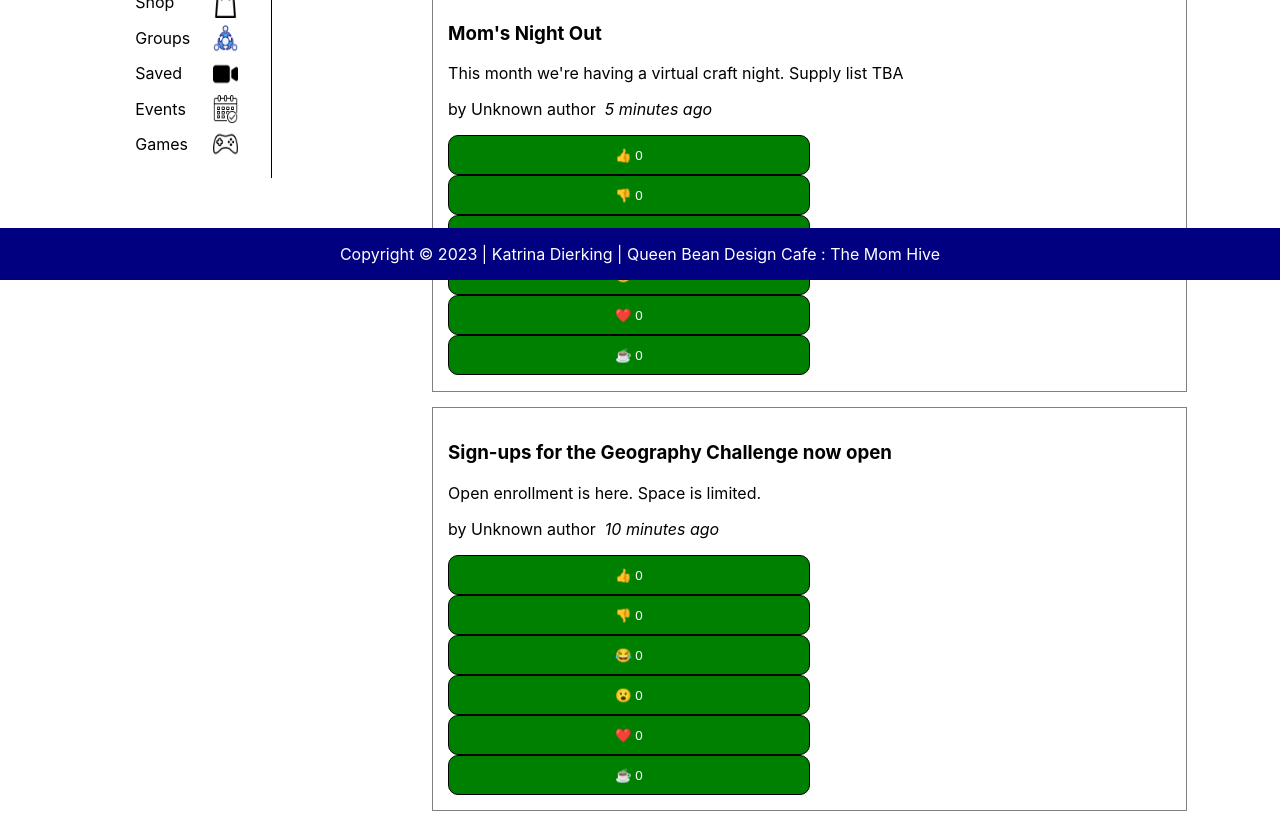
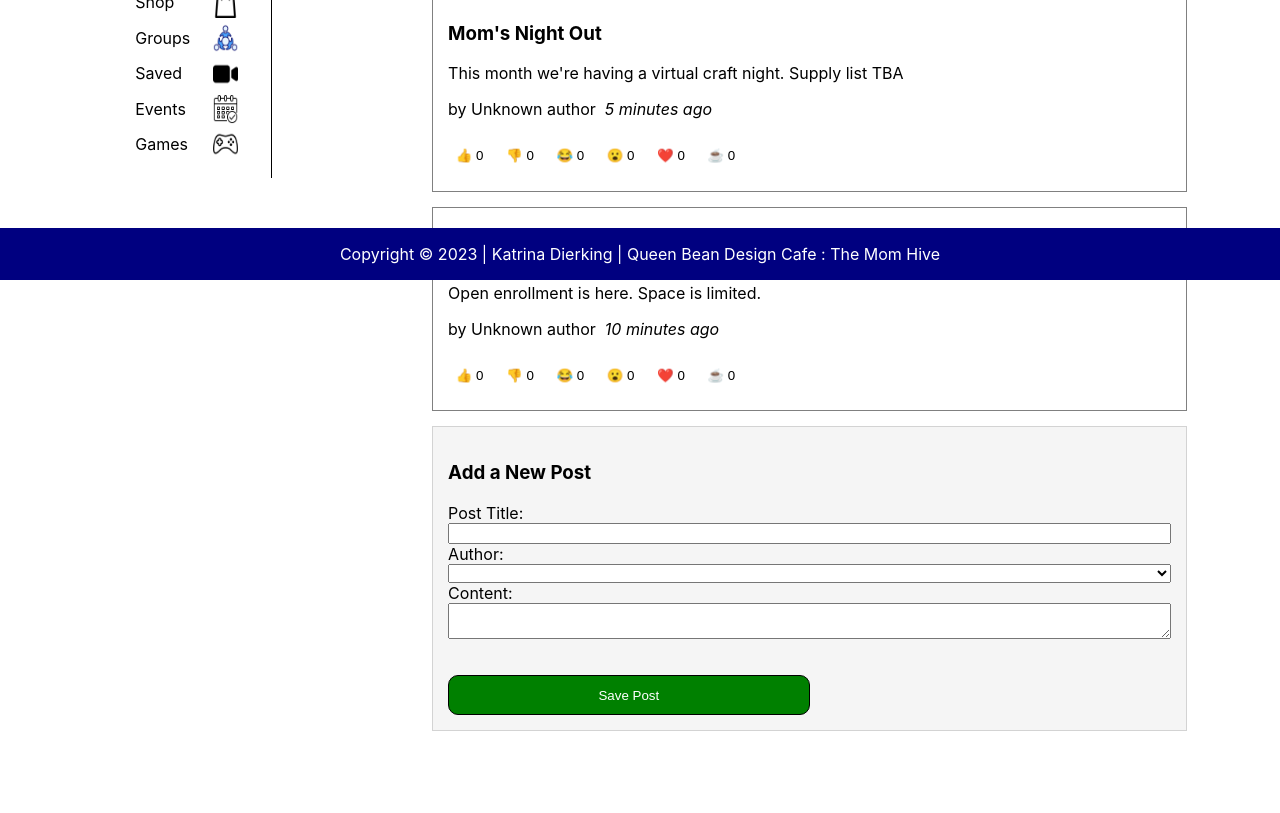
Before and after one commit to Katrina-Dierking/hs-mom-hive, a React (Create React App) app: page /dashboard in a window 1280 px wide. Shown: the part 520-1333 px from the top of the page. Built offline with nearby package versions, Linux system fonts and the light colour scheme.

Commit message:
reaction button styling

```diff
--- a/src/features/posts/ReactionButtons.js
+++ b/src/features/posts/ReactionButtons.js
@@ -1,5 +1,6 @@
 import { useDispatch } from "react-redux";
 import { reactionAdded } from "./postsSlice";
+import './posts.scss'
 
 const reactionEmoji = {
   thumbsUp: "👍",
@@ -17,6 +18,8 @@ export const ReactionButtons = ({ post }) => {
 
   const reactionButtons = Object.entries(reactionEmoji).map(([name, emoji]) => {
     return (
+
+
         <button
           key={name}
           type="button"
@@ -27,8 +30,9 @@ export const ReactionButtons = ({ post }) => {
         >
           {emoji} {post.reactions[name]}
         </button>
+
     );
   });
 
-  return <div>{reactionButtons}</div>;
+  return <section className="reactionContainer">{reactionButtons}</section>;
 };
--- a/src/features/posts/posts.scss
+++ b/src/features/posts/posts.scss
@@ -18,3 +18,26 @@ article {
     margin-bottom: 2%;
     padding: 2%;
 }
+
+.postForm {
+    display:flex;
+    flex-direction:column;
+    background-color: whitesmoke;
+}
+
+.reactionContainer {
+    margin: 0 0.25em 0 0;
+    background: transparent;
+    color: whitesmoke;
+    font-size: 1rem;
+
+
+    .reactionButton {
+    background-color: transparent;
+    border:none;
+    width: 6%;
+    color:black;
+    margin-right: 1%;
+
+    }
+}
```
Lines whose indentation alone changed are shown as unchanged.
